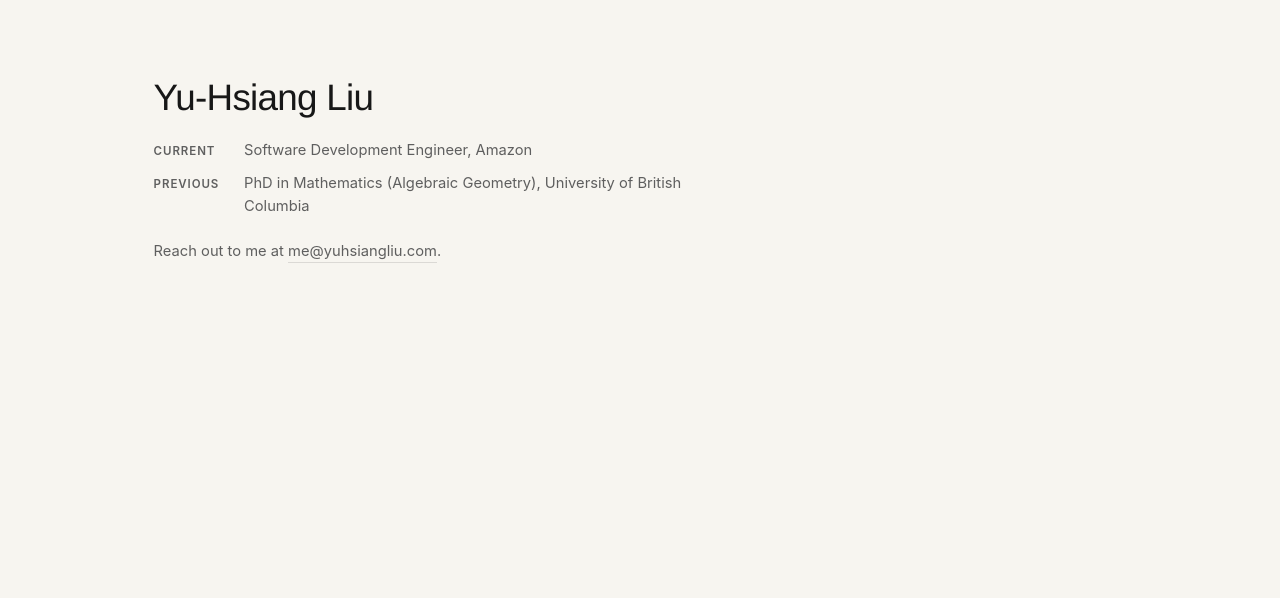
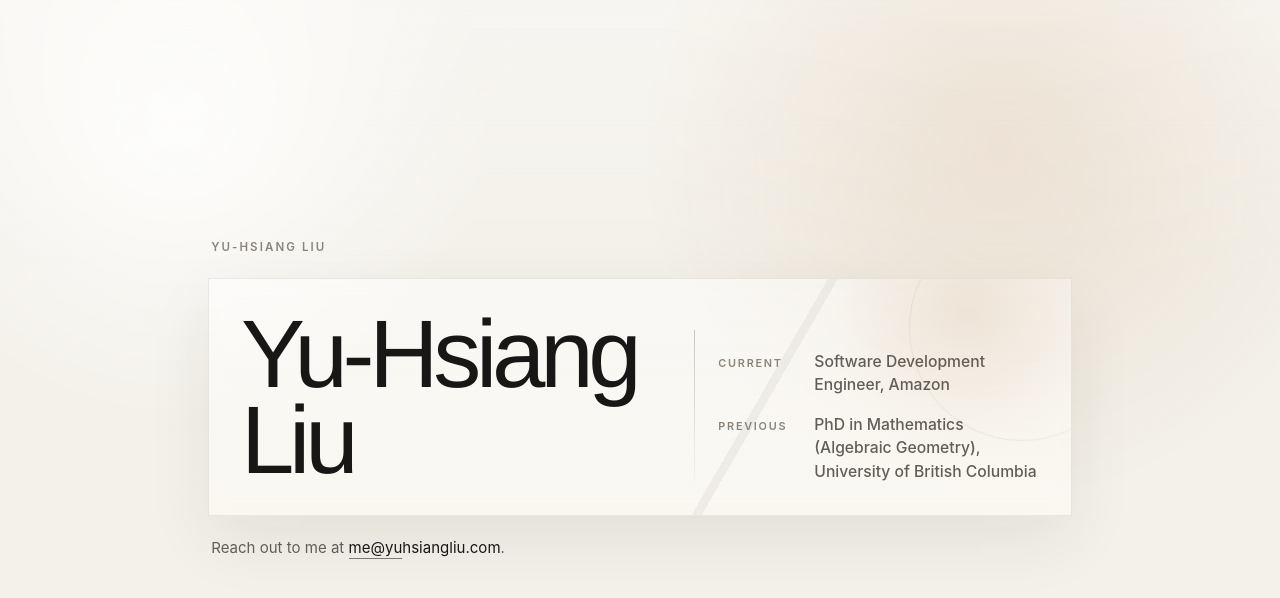
Before and after one commit to yuhsiangliu/yuhsiangliu.github.io, a plain HTML site: page index.html in a window 1280 px wide. Drawn offline with Linux system fonts and the light colour scheme.

Commit message:
Refine homepage visual design

```diff
--- a/index.html
+++ b/index.html
@@ -12,8 +12,12 @@
   </head>
   <body>
     <main class="page">
+      <p class="eyebrow">Yu-Hsiang Liu</p>
+
+      <section class="hero" aria-label="About">
         <h1>Yu-Hsiang Liu</h1>
-      <section class="section" aria-label="About">
+
+        <div class="summary">
           <p class="entry">
             <span class="label">Current</span>
             <span class="detail">Software Development Engineer, Amazon</span>
@@ -25,9 +29,10 @@
               Columbia</span
             >
           </p>
+        </div>
       </section>
 
-      <section class="section" aria-label="Contact">
+      <section class="section contact-section" aria-label="Contact">
         <p class="contact">
           Reach out to me at
           <a href="mailto:me@yuhsiangliu.com">me@yuhsiangliu.com</a>.
--- a/styles.css
+++ b/styles.css
@@ -1,114 +1,315 @@
 :root {
   color-scheme: light;
-  --bg: #f7f5f0;
-  --text: #171717;
-  --muted: #5f5f5f;
-  --line: rgba(23, 23, 23, 0.12);
+  --bg: #f4f1ea;
+  --panel: rgba(255, 252, 246, 0.58);
+  --text: #181716;
+  --muted: #625d56;
+  --soft: #8d8479;
+  --line: rgba(24, 23, 22, 0.12);
+  --line-strong: rgba(24, 23, 22, 0.22);
+  --glow: rgba(183, 122, 62, 0.14);
+  --shadow: 0 24px 60px rgba(41, 33, 22, 0.08);
 }
 
 * {
   box-sizing: border-box;
 }
 
+html {
+  scroll-behavior: smooth;
+}
+
 body {
   margin: 0;
-  min-height: 100vh;
-  font-family: "SF Pro Text", "SF Pro Display", -apple-system,
-    BlinkMacSystemFont, "Segoe UI", sans-serif;
+  min-height: 100dvh;
+  font-family: "Avenir Next", "SF Pro Text", -apple-system, BlinkMacSystemFont,
+    "Segoe UI", sans-serif;
   background: var(--bg);
   color: var(--text);
   -webkit-font-smoothing: antialiased;
   -moz-osx-font-smoothing: grayscale;
+  overflow-x: hidden;
+}
+
+body::before {
+  content: "";
+  position: fixed;
+  inset: 0;
+  pointer-events: none;
+  background:
+    radial-gradient(circle at 14% 16%, rgba(255, 255, 255, 0.84), transparent 24%),
+    radial-gradient(circle at 78% 18%, var(--glow), transparent 30%),
+    linear-gradient(180deg, rgba(255, 255, 255, 0.38), transparent 34%);
+  animation: atmosphere 16s ease-in-out infinite alternate;
+}
+
+body::after {
+  content: "";
+  position: fixed;
+  inset: 0;
+  pointer-events: none;
+  background:
+    linear-gradient(rgba(24, 23, 22, 0.03) 1px, transparent 1px),
+    linear-gradient(90deg, rgba(24, 23, 22, 0.02) 1px, transparent 1px);
+  background-size: 100% 30px, 30px 100%;
+  mask-image: linear-gradient(180deg, rgba(0, 0, 0, 0.4), transparent 80%);
+  opacity: 0.45;
 }
 
 .page {
-  width: min(34rem, calc(100% - 3rem));
-  margin-left: clamp(1.5rem, 12vw, 10rem);
-  margin-right: 1.5rem;
-  min-height: 100vh;
+  position: relative;
+  z-index: 1;
+  width: min(54rem, calc(100% - 3rem));
+  margin: 0 auto;
+  min-height: 100dvh;
   display: flex;
   flex-direction: column;
-  justify-content: flex-start;
-  padding: 5rem 0 3rem;
-  gap: 1.4rem;
+  justify-content: center;
+  padding: 3rem 0;
+  gap: 1.2rem;
+}
+
+.eyebrow {
+  margin: 0 0 0.25rem;
+  padding-left: 0.2rem;
+  font-size: 0.72rem;
+  font-weight: 600;
+  letter-spacing: 0.18em;
+  text-transform: uppercase;
+  color: var(--soft);
+  opacity: 0;
+  transform: translateY(10px);
+  animation: rise 700ms ease forwards;
 }
 
 h1 {
   margin: 0;
   font-family: "Helvetica Neue", "Avenir Next", "SF Pro Display",
-    -apple-system, BlinkMacSystemFont, sans-serif;
-  font-size: clamp(1.72rem, 3.6vw, 2.3rem);
-  line-height: 1;
+    -apple-system, BlinkMacSystemFont, "Segoe UI", sans-serif;
+  font-size: clamp(3.2rem, 9vw, 6rem);
+  line-height: 0.9;
   max-width: none;
-  font-weight: 500;
-  letter-spacing: -0.02em;
+  font-weight: 520;
+  letter-spacing: -0.055em;
+  text-wrap: balance;
 }
 
-.section {
-  display: flex;
-  flex-direction: column;
-  gap: 0.65rem;
+.hero {
+  position: relative;
+  display: grid;
+  grid-template-columns: minmax(0, 1.1fr) minmax(18rem, 0.9fr);
+  gap: 2rem;
+  align-items: end;
+  padding: 2rem;
+  border: 1px solid rgba(24, 23, 22, 0.08);
+  background: linear-gradient(180deg, rgba(255, 255, 255, 0.5), var(--panel));
+  box-shadow: var(--shadow);
+  backdrop-filter: blur(10px);
+  overflow: hidden;
+}
+
+.hero::before {
+  content: "";
+  position: absolute;
+  inset: 0;
+  background:
+    radial-gradient(circle at 88% 14%, rgba(183, 122, 62, 0.13), transparent 18%),
+    linear-gradient(120deg, transparent 0, transparent 62%, rgba(24, 23, 22, 0.05) 62%, rgba(24, 23, 22, 0.05) 63%, transparent 63%);
+  pointer-events: none;
+}
+
+.hero::after {
+  content: "";
+  position: absolute;
+  right: -4rem;
+  top: -4rem;
+  width: 14rem;
+  height: 14rem;
+  border: 1px solid rgba(24, 23, 22, 0.08);
+  border-radius: 50%;
+  opacity: 0.8;
+  animation: orbit 18s linear infinite;
+}
+
+.summary {
+  position: relative;
+  display: grid;
+  gap: 1rem;
+  padding: 1.35rem 0 0 1.5rem;
+}
+
+.summary::before {
+  content: "";
+  position: absolute;
+  left: 0;
+  top: 0.1rem;
+  bottom: 0.1rem;
+  width: 1px;
+  background: linear-gradient(180deg, var(--line-strong), rgba(24, 23, 22, 0.02));
 }
 
 .label {
   margin: 0;
-  min-width: 4.75rem;
-  font-size: 0.72rem;
+  min-width: 5rem;
+  font-size: 0.68rem;
   font-weight: 600;
-  letter-spacing: 0.08em;
+  letter-spacing: 0.16em;
   text-transform: uppercase;
-  color: var(--muted);
+  color: var(--soft);
 }
 
 .entry {
   margin: 0;
   display: flex;
   align-items: baseline;
-  gap: 0.9rem;
+  gap: 1rem;
+  opacity: 0;
+  transform: translateY(14px);
+  animation: rise 700ms ease forwards;
+}
+
+.entry:nth-child(1) {
+  animation-delay: 180ms;
+}
+
+.entry:nth-child(2) {
+  animation-delay: 280ms;
 }
 
 .detail {
   margin: 0;
-  max-width: 28rem;
-  font-size: 0.92rem;
-  font-weight: 400;
-  line-height: 1.55;
+  max-width: 20rem;
+  font-size: 0.98rem;
+  font-weight: 450;
+  line-height: 1.5;
   color: var(--muted);
+}
+
+.section {
+  display: flex;
+  flex-direction: column;
+}
+
+.contact-section {
+  opacity: 0;
+  transform: translateY(14px);
+  animation: rise 700ms ease forwards;
+  animation-delay: 360ms;
 }
 
 .contact {
   margin: 0;
-  max-width: 28rem;
-  font-size: 0.92rem;
-  line-height: 1.55;
+  max-width: 26rem;
+  padding-left: 0.2rem;
+  font-size: 0.94rem;
+  line-height: 1.6;
   color: var(--muted);
 }
 
 .contact a {
-  color: inherit;
+  position: relative;
+  color: var(--text);
   text-decoration: none;
-  padding-bottom: 0.12rem;
-  border-bottom: 1px solid var(--line);
-  transition: border-color 160ms ease, transform 160ms ease;
+  transition:
+    color 180ms ease,
+    transform 180ms ease;
+}
+
+.contact a::after {
+  content: "";
+  position: absolute;
+  left: 0;
+  right: 0;
+  bottom: -0.15rem;
+  height: 1px;
+  background: currentColor;
+  transform: scaleX(0.35);
+  transform-origin: left center;
+  opacity: 0.55;
+  transition: transform 180ms ease, opacity 180ms ease;
 }
 
 .contact a:hover,
 .contact a:focus-visible {
-  border-color: var(--text);
+  color: #7c4e21;
   transform: translateY(-1px);
+}
+
+.contact a:hover::after,
+.contact a:focus-visible::after {
+  transform: scaleX(1);
+  opacity: 1;
+}
+
+.hero > h1 {
+  opacity: 0;
+  transform: translateY(14px);
+  animation: rise 800ms ease forwards;
+  animation-delay: 80ms;
+}
+
+@keyframes rise {
+  to {
+    opacity: 1;
+    transform: translateY(0);
+  }
+}
+
+@keyframes atmosphere {
+  0% {
+    transform: translate3d(0, 0, 0) scale(1);
+  }
+
+  100% {
+    transform: translate3d(0, -1.5%, 0) scale(1.03);
+  }
+}
+
+@keyframes orbit {
+  from {
+    transform: rotate(0deg);
+  }
+
+  to {
+    transform: rotate(360deg);
+  }
 }
 
 @media (max-width: 640px) {
   .page {
-    width: min(100% - 2rem, 32rem);
-    margin: 0 auto;
-    padding: 4rem 0 2rem;
-    gap: 1.5rem;
+    width: min(100% - 1.5rem, 34rem);
+    padding: 1.5rem 0 2rem;
+    justify-content: flex-start;
+  }
+
+  .hero {
+    grid-template-columns: 1fr;
+    gap: 1.8rem;
+    padding: 1.4rem;
+    min-height: auto;
+  }
+
+  .hero::after {
+    right: -5rem;
+    top: auto;
+    bottom: -6rem;
+    width: 12rem;
+    height: 12rem;
+  }
+
+  h1 {
+    font-size: clamp(2.5rem, 13vw, 3.8rem);
+    line-height: 0.92;
+  }
+
+  .summary {
+    padding-left: 1rem;
   }
 
   .entry {
     flex-direction: column;
-    gap: 0.2rem;
+    gap: 0.25rem;
+    align-items: flex-start;
   }
 
   .detail,
@@ -116,3 +317,21 @@ h1 {
     font-size: 0.9rem;
   }
 }
+
+@media (prefers-reduced-motion: reduce) {
+  *,
+  *::before,
+  *::after {
+    animation: none !important;
+    transition: none !important;
+    scroll-behavior: auto !important;
+  }
+
+  .eyebrow,
+  .hero > h1,
+  .entry,
+  .contact-section {
+    opacity: 1;
+    transform: none;
+  }
+}
```
Lines whose indentation alone changed are shown as unchanged.
